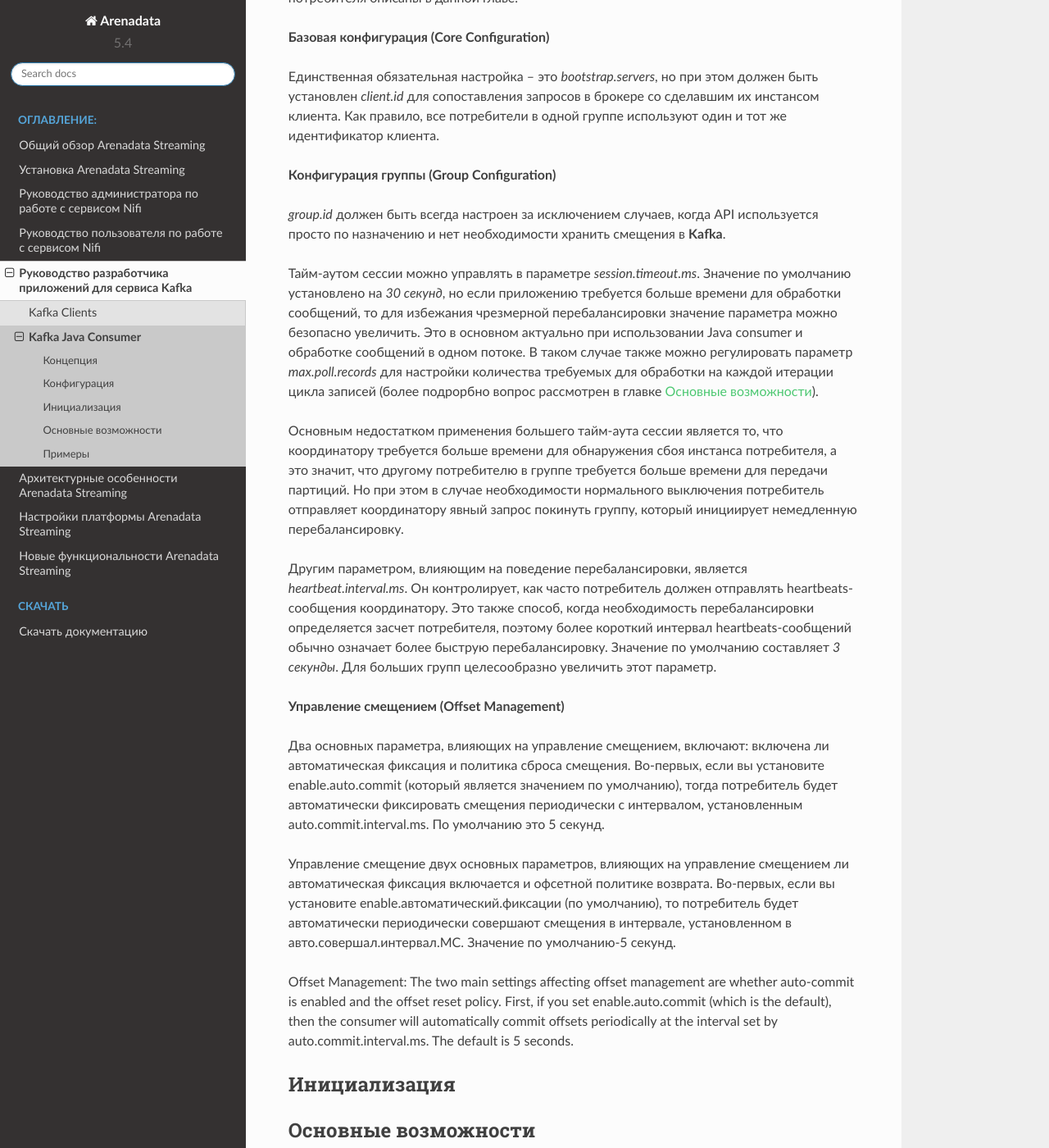
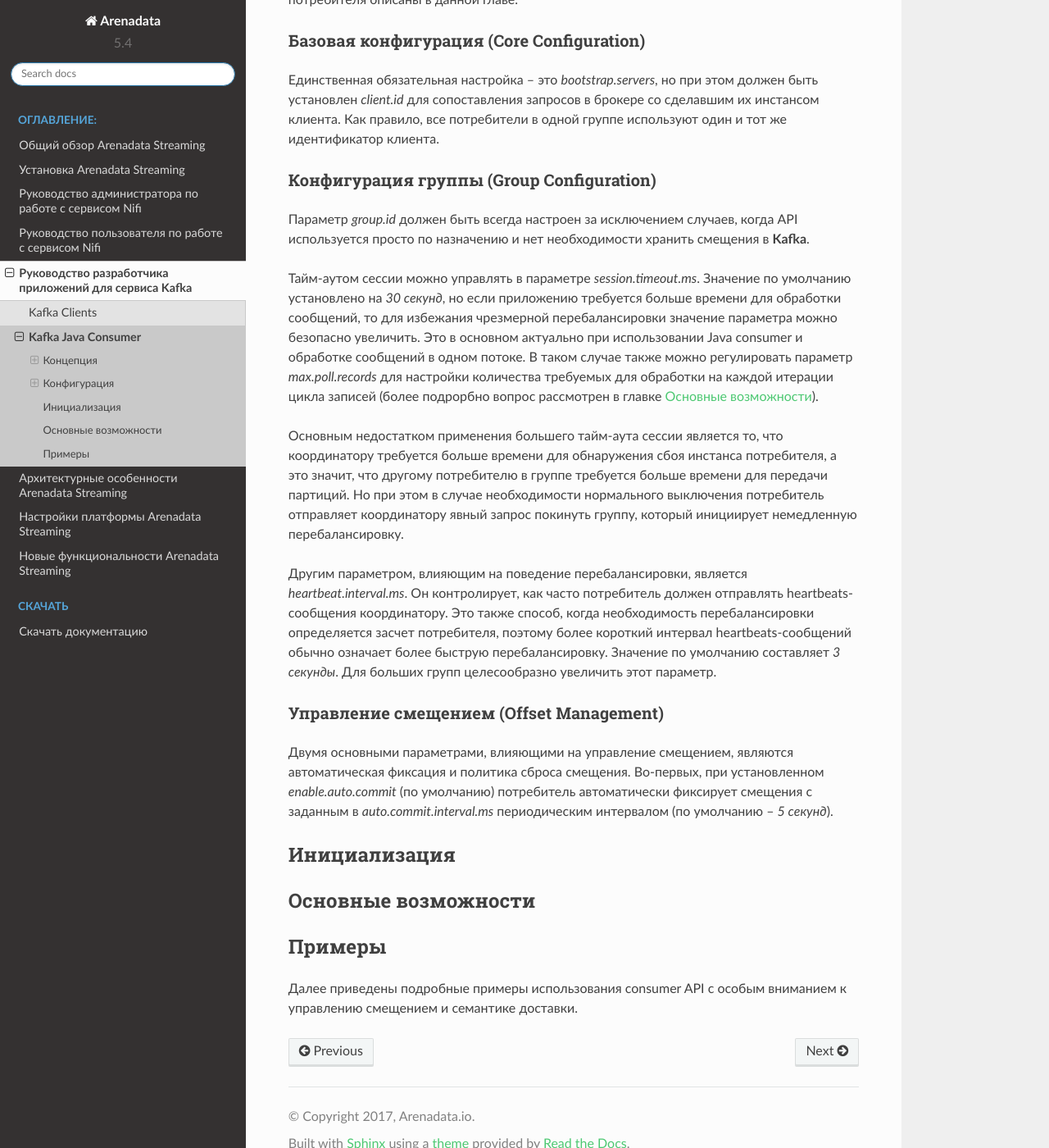
Before and after one commit to arenadata/docs_ads, a Sphinx documentation site: the page built from source/DeveloperKafka/Consumer.rst, in a window 1280 px wide and 1400 px high, scrolled down 1990 px. Shown: the whole window at 82% size. Built offline with Sphinx 7.4.7 and the Read the Docs theme 2.0.0, drawn with Linux system fonts in a browser that asks for light colours; pages that are not in the unit, such as notebooks, are missing from menus.

Commit message:
Update Consumer.rst

```diff
--- a/source/DeveloperKafka/Consumer.rst
+++ b/source/DeveloperKafka/Consumer.rst
@@ -19,7 +19,8 @@
 
 Каждый участник в группе должен посылать heartbeat-сообщения координатору. В случае если до истечения настроенного тайм-аута сессии такового не получено, координатор исключает потребителя из группы и переназначает его партиции.
 
-**Управление смещением (Offset Management)**
+Управление смещением (Offset Management)
+^^^^^^^^^^^^^^^^^^^^^^^^^^^^^^^^^^^^^^^^^
 
 После получения потребителем назначения от координатора необходимо выявить начальную позицию для каждой определенной партиции. Когда группа создается впервые, до того, как какие-либо сообщения были использованы, позиция устанавливается в соответствии с политикой сброса смещения (*auto.offset.reset*). Как правило, потребление начинается с самого раннего либо с самого позднего смещения.
 
@@ -37,13 +38,15 @@
 
 Полный список параметров конфигурации доступен в документе `Настройки платформы Arenadata Streaming <https://docs.arenadata.io/ads/Config/index.html>`_. Но некоторые из ключевых параметров и их влияние на поведение потребителя описаны в данной главе.
 
-**Базовая конфигурация (Core Configuration)**
+Базовая конфигурация (Core Configuration)
+^^^^^^^^^^^^^^^^^^^^^^^^^^^^^^^^^^^^^^^^^^
 
 Единственная обязательная настройка -- это *bootstrap.servers*, но при этом должен быть установлен *client.id* для сопоставления запросов в брокере со сделавшим их инстансом клиента. Как правило, все потребители в одной группе используют один и тот же идентификатор клиента.
 
-**Конфигурация группы (Group Configuration)**
+Конфигурация группы (Group Configuration)
+^^^^^^^^^^^^^^^^^^^^^^^^^^^^^^^^^^^^^^^^^^
 
-*group.id* должен быть всегда настроен за исключением случаев, когда API используется просто по назначению и нет необходимости хранить смещения в **Kafka**.
+Параметр *group.id* должен быть всегда настроен за исключением случаев, когда API используется просто по назначению и нет необходимости хранить смещения в **Kafka**.
 
 Тайм-аутом сессии можно управлять в параметре *session.timeout.ms*. Значение по умолчанию установлено на *30 секунд*, но если приложению требуется больше времени для обработки сообщений, то для избежания чрезмерной перебалансировки значение параметра можно безопасно увеличить. Это в основном актуально при использовании Java consumer и обработке сообщений в одном потоке. В таком случае также можно регулировать параметр *max.poll.records* для настройки количества требуемых для обработки на каждой итерации цикла записей (более подрорбно вопрос рассмотрен в главке `Основные возможности`_).
 
@@ -51,13 +54,12 @@
 
 Другим параметром, влияющим на поведение перебалансировки, является *heartbeat.interval.ms*. Он контролирует, как часто потребитель должен отправлять heartbeats-сообщения координатору. Это также способ, когда необходимость перебалансировки определяется засчет потребителя, поэтому более короткий интервал heartbeats-сообщений обычно означает более быструю перебалансировку. Значение по умолчанию составляет *3 секунды*. Для больших групп целесообразно увеличить этот параметр.
 
-**Управление смещением (Offset Management)**
+Управление смещением (Offset Management)
+^^^^^^^^^^^^^^^^^^^^^^^^^^^^^^^^^^^^^^^^^
 
-Два основных параметра, влияющих на управление смещением, включают: включена ли автоматическая фиксация и политика сброса смещения. Во-первых, если вы установите enable.auto.commit (который является значением по умолчанию), тогда потребитель будет автоматически фиксировать смещения периодически с интервалом, установленным auto.commit.interval.ms. По умолчанию это 5 секунд.
+Двумя основными параметрами, влияющими на управление смещением, являются автоматическая фиксация и политика сброса смещения. Во-первых, при установленном *enable.auto.commit* (по умолчанию) потребитель автоматически фиксирует смещения с заданным в *auto.commit.interval.ms* периодическим интервалом (по умолчанию -- *5 секунд*).
 
-Управление смещение двух основных параметров, влияющих на управление смещением ли автоматическая фиксация включается и офсетной политике возврата. Во-первых, если вы установите enable.автоматический.фиксации (по умолчанию), то потребитель будет автоматически периодически совершают смещения в интервале, установленном в авто.совершал.интервал.МС. Значение по умолчанию-5 секунд.
 
-Offset Management: The two main settings affecting offset management are whether auto-commit is enabled and the offset reset policy. First, if you set enable.auto.commit (which is the default), then the consumer will automatically commit offsets periodically at the interval set by auto.commit.interval.ms. The default is 5 seconds.
 
 
 
```
